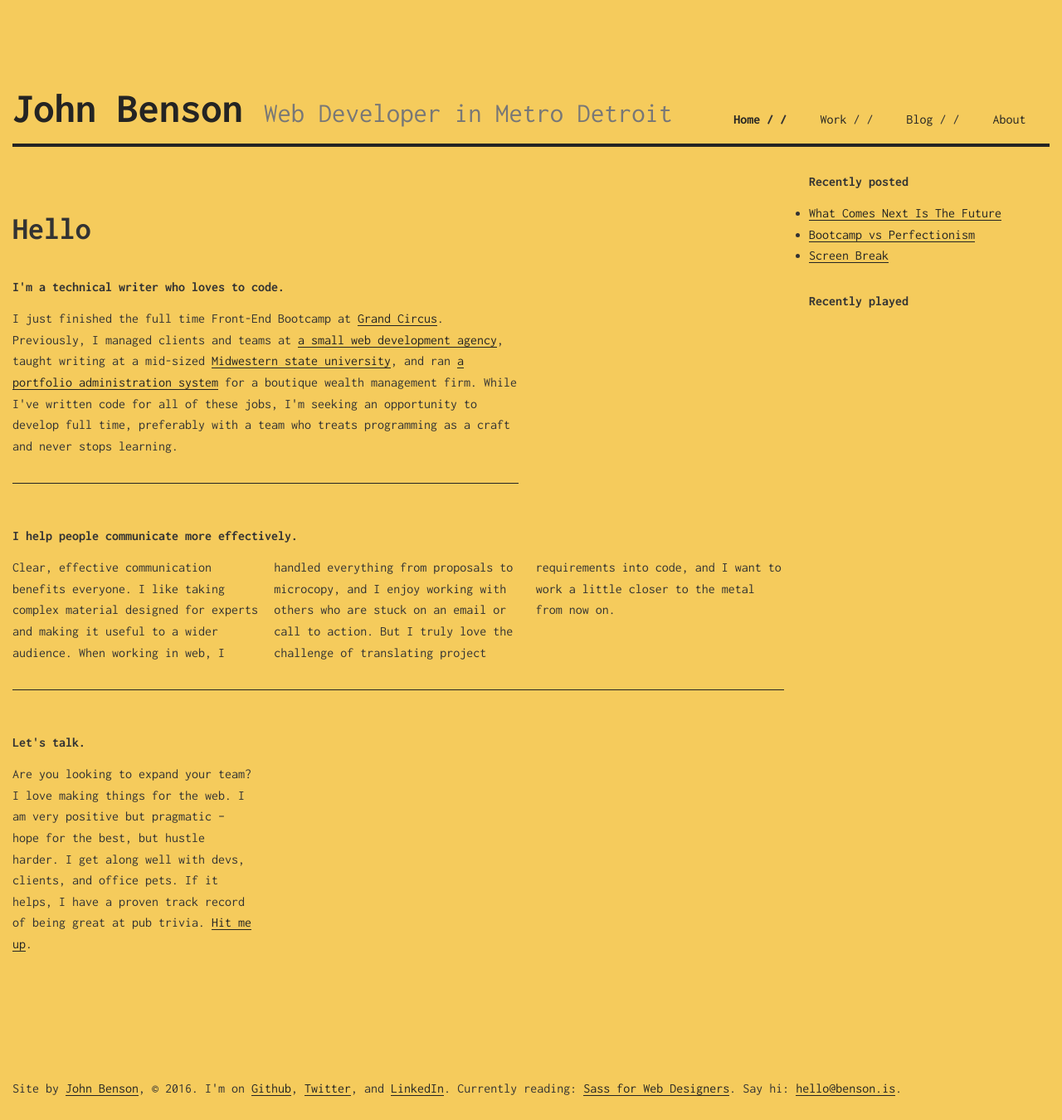
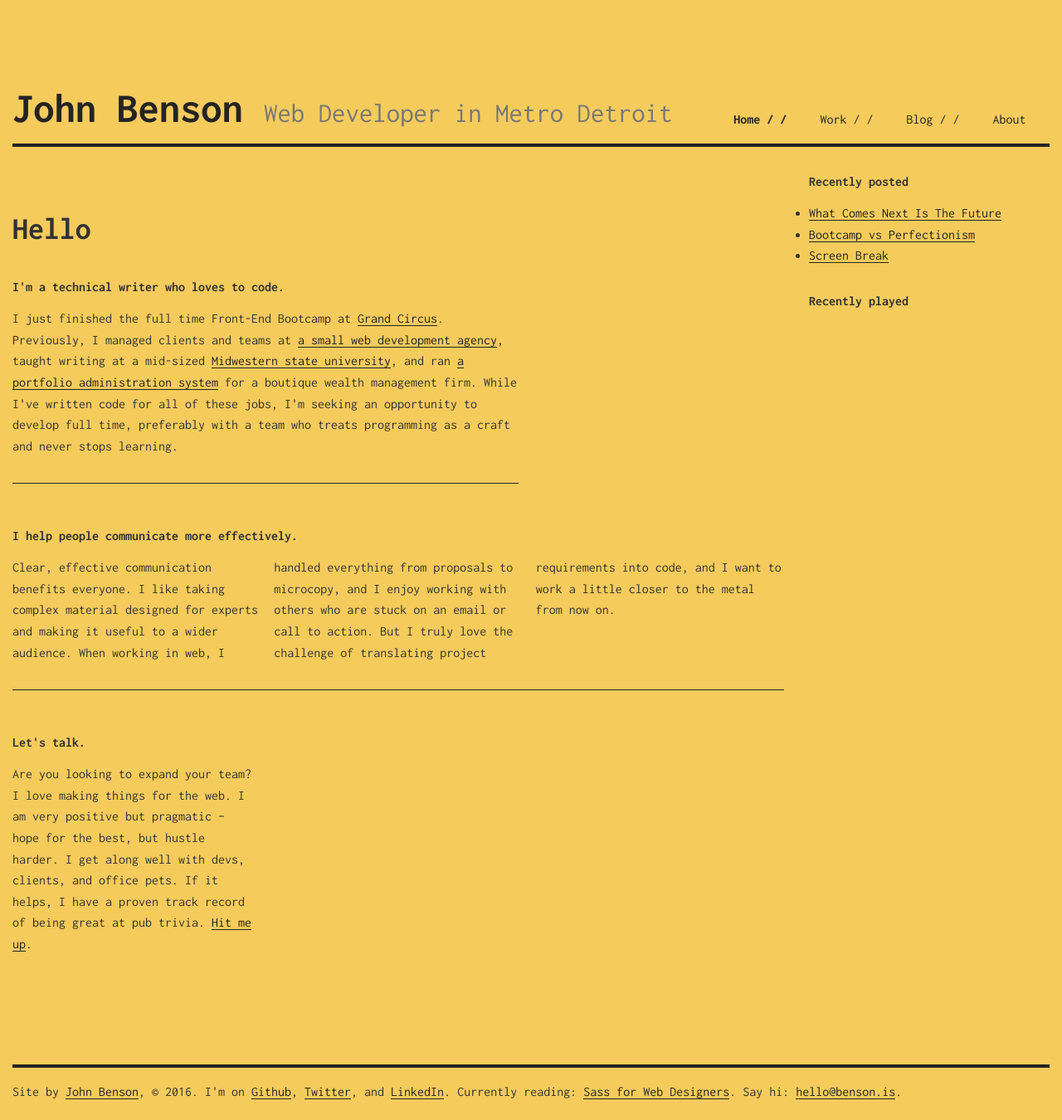
Before and after one commit to johnbenson/johnbenson.github.io, a Jekyll site: the page built from index.html, in a window 1280 px wide. Shown: the whole page at 83% size. Built offline with Jekyll 4.4.1, drawn with Linux system fonts in a browser that asks for light colours; nearby versions of some CDN libraries.

Commit message:
fixed footer border

```diff
--- a/css/main.css
+++ b/css/main.css
@@ -134,6 +134,7 @@ footer .glyphicon {
   font-size: smaller; }
 
 footer p {
+  border-top: 4px solid #242423;
   padding-top: 1em; }
 
 ul.categories li {
--- a/sass/main.scss
+++ b/sass/main.scss
@@ -124,6 +124,7 @@ footer .glyphicon {
 }
 
 footer p {
+  border-top: 4px solid $brand-color-accent;
   padding-top: 1em;
 }
 
```
